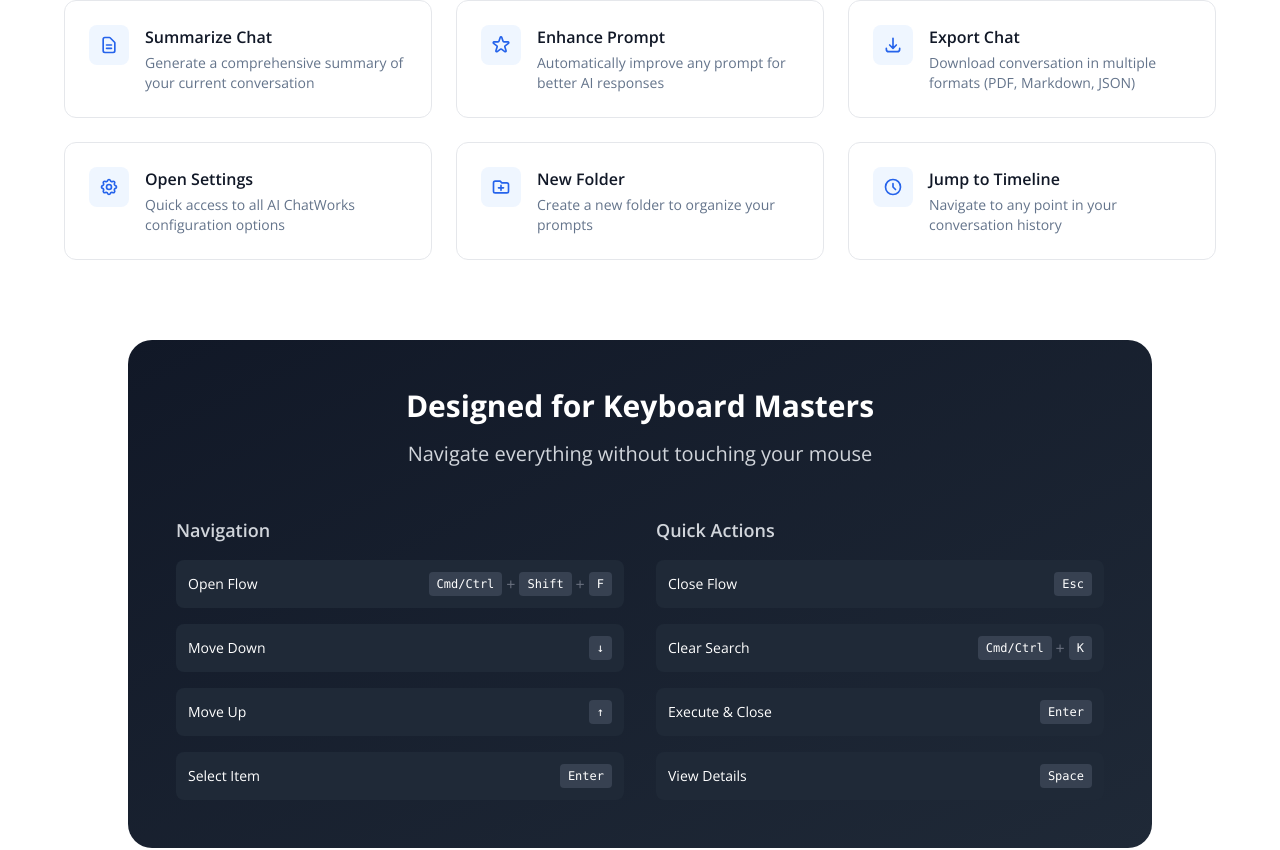
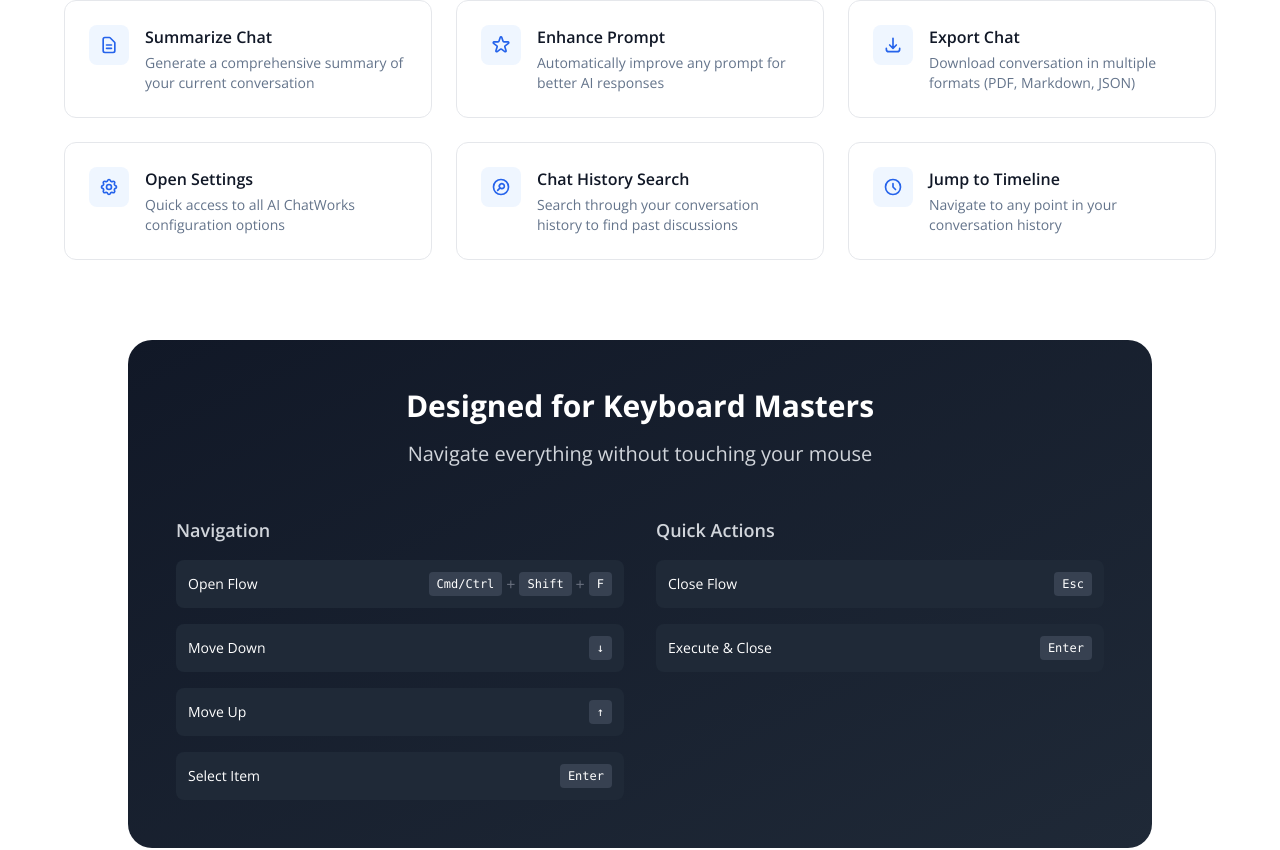
Before and after one commit to roeymit84/ai-chatworks-website, a Next.js app: page /features/flow in a window 1280 px wide. Shown: the part 1482-2332 px from the top of the page. Built offline with nearby package versions, Linux system fonts and the light colour scheme.

Commit message:
Add files via upload

```diff
--- a/app/features/flow/page.jsx
+++ b/app/features/flow/page.jsx
@@ -161,9 +161,9 @@
                 icon: 'M10.325 4.317c.426-1.756 2.924-1.756 3.35 0a1.724 1.724 0 002.573 1.066c1.543-.94 3.31.826 2.37 2.37a1.724 1.724 0 001.065 2.572c1.756.426 1.756 2.924 0 3.35a1.724 1.724 0 00-1.066 2.573c.94 1.543-.826 3.31-2.37 2.37a1.724 1.724 0 00-2.572 1.065c-.426 1.756-2.924 1.756-3.35 0a1.724 1.724 0 00-2.573-1.066c-1.543.94-3.31-.826-2.37-2.37a1.724 1.724 0 00-1.065-2.572c-1.756-.426-1.756-2.924 0-3.35a1.724 1.724 0 001.066-2.573c-.94-1.543.826-3.31 2.37-2.37.996.608 2.296.07 2.572-1.065z M15 12a3 3 0 11-6 0 3 3 0 016 0z'
               },
               {
-                name: 'New Folder',
-                description: 'Create a new folder to organize your prompts',
-                icon: 'M9 13h6m-3-3v6m-9 1V7a2 2 0 012-2h6l2 2h6a2 2 0 012 2v8a2 2 0 01-2 2H5a2 2 0 01-2-2z'
+                name: 'Chat History Search',
+                description: 'Search through your conversation history to find past discussions',
+                icon: 'M8 16l2.879-2.879m0 0a3 3 0 104.243-4.242 3 3 0 00-4.243 4.242zM21 12a9 9 0 11-18 0 9 9 0 0118 0z'
               },
               {
                 name: 'Jump to Timeline',
@@ -230,20 +230,8 @@
                   <kbd className="px-2 py-1 bg-gray-700 rounded text-xs">Esc</kbd>
                 </div>
                 <div className="flex items-center justify-between p-3 bg-gray-800 rounded-lg">
-                  <span className="text-sm">Clear Search</span>
-                  <div className="flex gap-1">
-                    <kbd className="px-2 py-1 bg-gray-700 rounded text-xs">Cmd/Ctrl</kbd>
-                    <span className="text-gray-500">+</span>
-                    <kbd className="px-2 py-1 bg-gray-700 rounded text-xs">K</kbd>
-                  </div>
-                </div>
-                <div className="flex items-center justify-between p-3 bg-gray-800 rounded-lg">
                   <span className="text-sm">Execute & Close</span>
                   <kbd className="px-2 py-1 bg-gray-700 rounded text-xs">Enter</kbd>
-                </div>
-                <div className="flex items-center justify-between p-3 bg-gray-800 rounded-lg">
-                  <span className="text-sm">View Details</span>
-                  <kbd className="px-2 py-1 bg-gray-700 rounded text-xs">Space</kbd>
                 </div>
               </div>
             </div>
```
